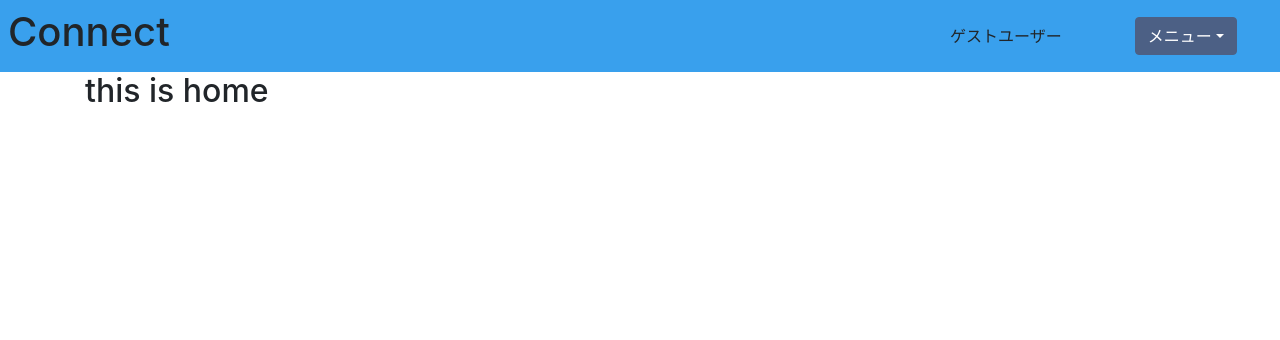
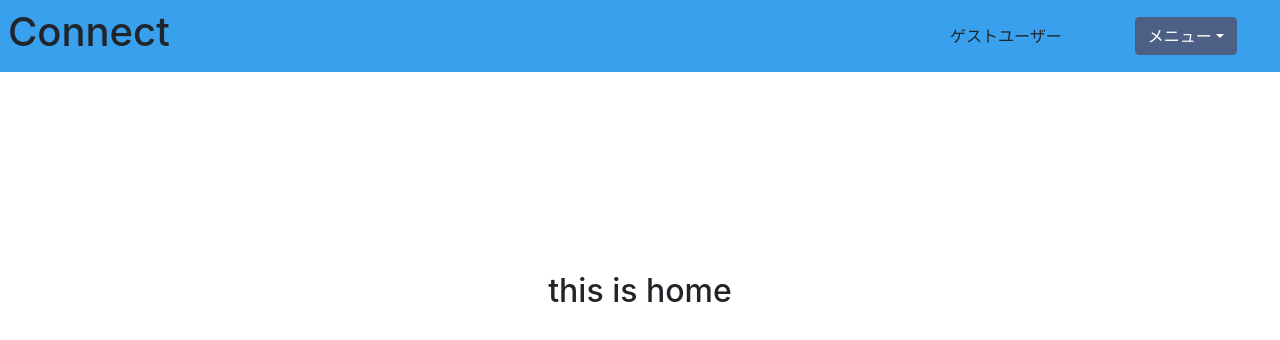
Before and after one commit to Taku-orand/connect-frontend, a Vue app: page / in a window 1280 px wide. Shown: the top 340 px of the page. Built offline with nearby package versions, Linux system fonts and the light colour scheme; no server answers.

Commit message:
md制作途中

```diff
--- a/package.json
+++ b/package.json
@@ -14,6 +14,7 @@
     "express": "^4.17.1",
     "vue": "^3.0.0",
     "vue-router": "^4.0.8",
+    "vue3-markdown-it": "^1.0.9",
     "vuex": "^4.0.1"
   },
   "devDependencies": {
--- /dev/null
+++ b/src/components/Md.vue
@@ -0,0 +1,38 @@
+<template>
+  <div class="container">
+    <textarea v-model="sourceText"></textarea>
+    <vue-markdown-it :source="markdown" />
+    <vue-markdown-it :text="markdown" />
+  </div>
+</template>
+
+<script>
+import VueMarkdownIt from 'vue3-markdown-it';
+import 'highlight.js/styles/monokai.css';
+
+//let str = '# Hello World! \n ## Hello World!'
+
+export default {
+  components: {
+    VueMarkdownIt
+  },
+  props: ['text'],
+  data() {
+    return {
+      sourceText: "T",
+      text: String
+    }
+  },
+}
+</script>
+<style>
+.container {
+  margin: 0 auto;
+  margin-top: 200px;
+  min-height: 100vh;
+  width: 500px;
+  justify-content: center;
+  align-items: center;
+  text-align: center;
+}
+</style>
--- a/src/router.js
+++ b/src/router.js
@@ -2,6 +2,7 @@
 import Signup from "./components/Signup.vue";
 import Signin from "./components/Signin.vue";
 import Home from "./components/Home.vue";
+import Md from "./components/Md.vue"
 
 export const router = createRouter({
   history: createWebHistory(),
@@ -21,5 +22,10 @@
       name: "signin",
       component: Signin,
     },
+    {
+      path: "/ask",
+      name: "ask",
+      component: Md,
+    }
   ],
 });
```
Also changed, not shown: 1 other file (tests, documents, lock files or other folders).
